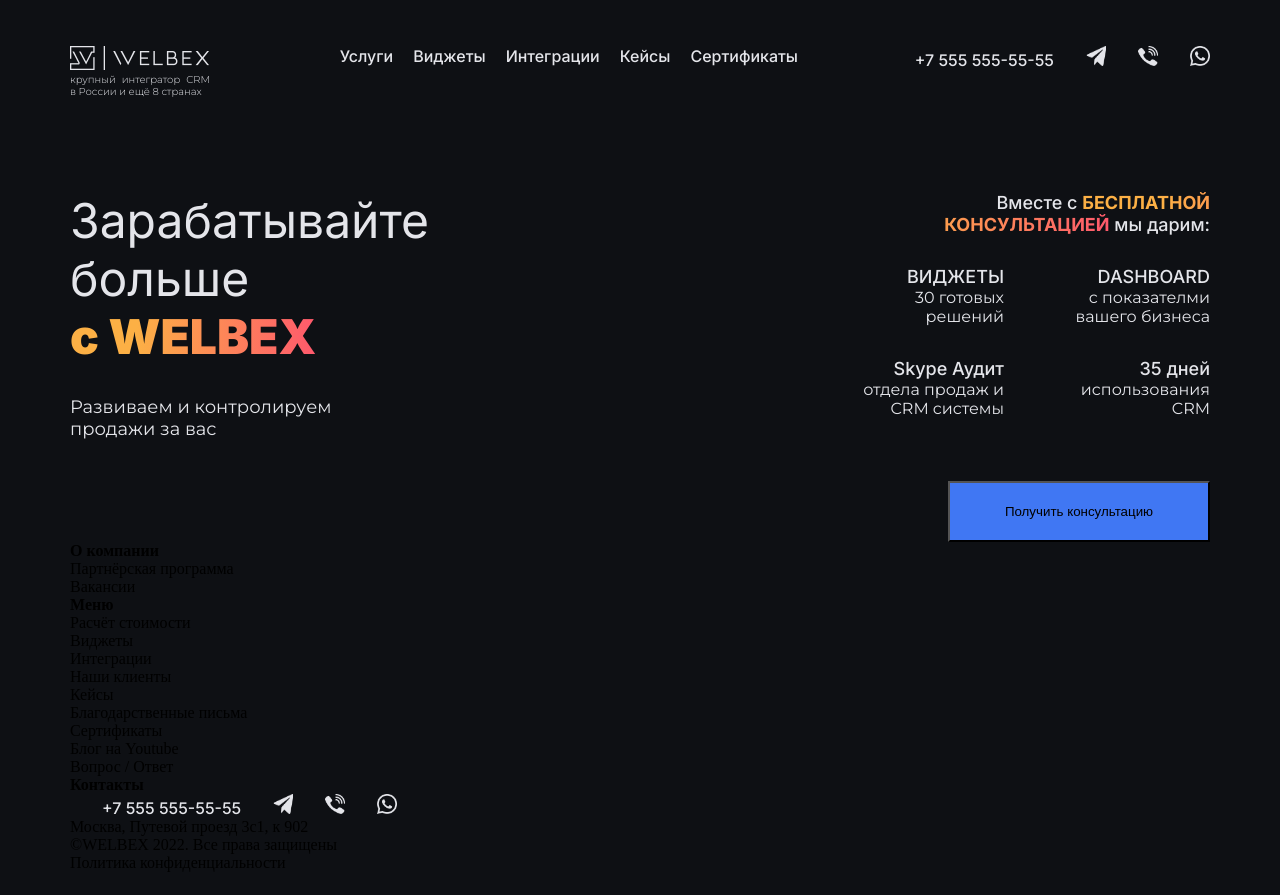
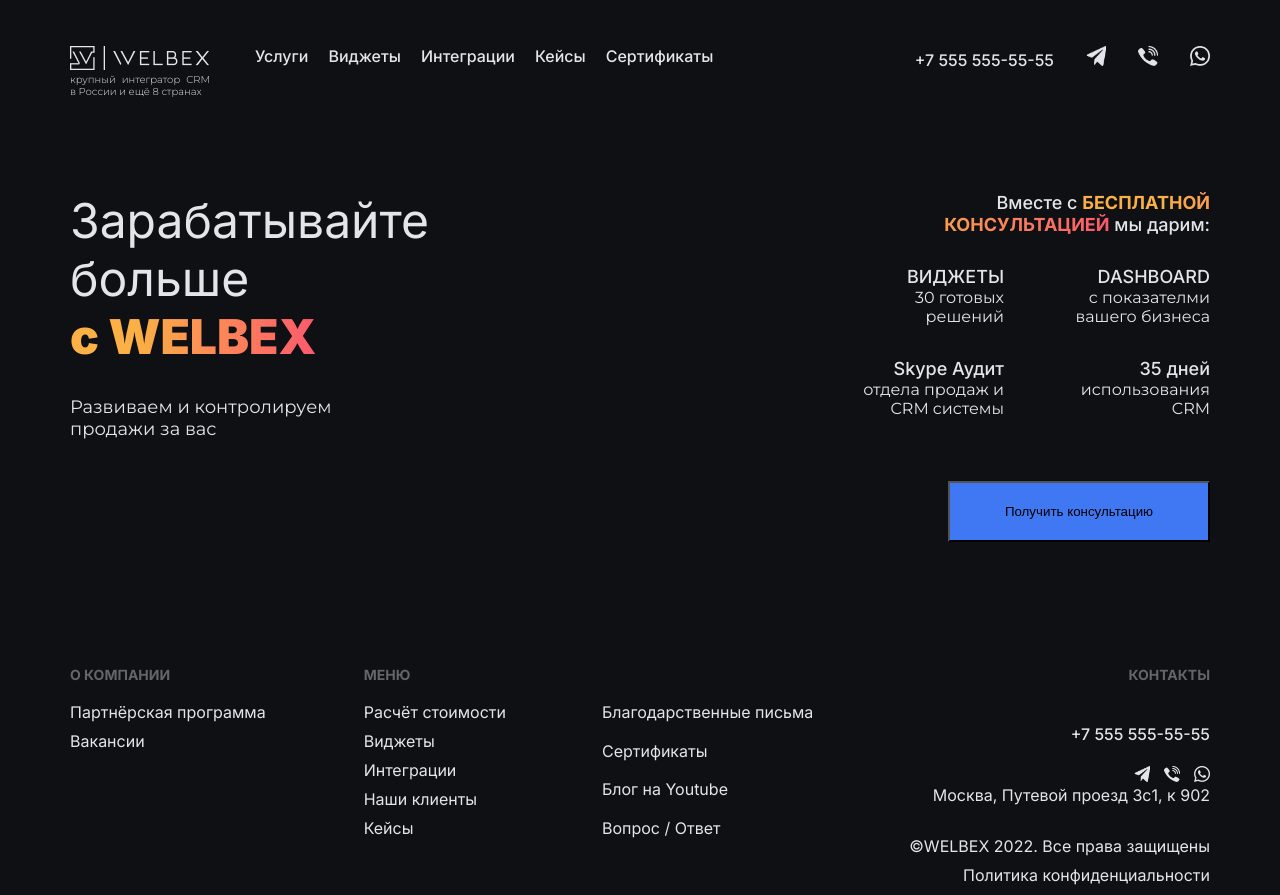
Before and after one commit to Lerts007/Page-by-layout_1, a React (Create React App) app: page / in a window 1280 px wide. Before the commit the page ends 872 px from the top, so only its background shows below. Built offline with nearby package versions, Linux system fonts and the light colour scheme.

Commit message:
Работа с Footer

```diff
--- a/src/components/Footer.jsx
+++ b/src/components/Footer.jsx
@@ -1,18 +1,20 @@
-import React from 'react';
+import React from "react";
 import telegram from "../img/telegram.png";
 import whatsapp from "../img/whatsapp.png";
 import viber from "../img/viber.png";
+import "../css/Footer.css";
 
 const Footer = () => {
   return (
-    <div>
-      <div>
-        <h4>О компании</h4>
+    <footer>
+      <div class="company">
+        <h4>О КОМПАНИИ</h4>
         <p>Партнёрская программа</p>
         <p>Вакансии</p>
       </div>
+      <div class="menu">
+        <h4>МЕНЮ</h4>
         <div>
-        <h4>Меню</h4>
           <p>Расчёт стоимости</p>
           <p>Виджеты</p>
           <p>Интеграции</p>
@@ -23,10 +25,13 @@
           <p>Блог на Youtube</p>
           <p>Вопрос / Ответ</p>
         </div>
-      <div>
-        <h4>Контакты</h4>
-        <div id="contact_information">
+      </div>
+      <div class="contacts">
+        <h4>КОНТАКТЫ</h4>
+        <div class="contact_info">
           <a href="tel:+75555555555">+7 555 555-55-55</a>
+        </div>
+        <div class="contact_info">
           <a href="https://web.telegram.org">
             <img src={telegram} alt="telegram" />
           </a>
@@ -38,12 +43,12 @@
           </a>
         </div>
         <p>Москва, Путевой проезд 3с1, к 902</p>
-      </div>
         <div>
           <p>©WELBEX 2022. Все права защищены</p>
           <p>Политика конфиденциальности</p>
         </div>
       </div>
+    </footer>
   );
 };
 
--- a/src/css/App.css
+++ b/src/css/App.css
@@ -1,12 +1,19 @@
-@import url('https://fonts.googleapis.com/css2?family=Inter:wght@400;500;700;900&family=Montserrat:wght@300;400&display=swap');
+@import url("https://fonts.googleapis.com/css2?family=Inter:wght@400;500;700;900&family=Montserrat:wght@300;400&display=swap");
 * {
   margin: 0;
   padding: 0;
   box-sizing: border-box;
 }
-
+html,
 body {
   display: flex;
+  height: 100%;
   justify-content: center;
   background: #0e1014;
 }
+
+.app {
+  min-height: 100%;
+  display: flex;
+  flex-direction: column;
+}
--- a/src/css/Content.css
+++ b/src/css/Content.css
@@ -1,4 +1,6 @@
 #content {
+  flex: 1 1 auto;
+
   margin-top: 94px;
   display: flex;
   justify-content: space-between;
@@ -15,7 +17,7 @@
   color: #e4e5ea;
 }
 
-.gradient{
+.gradient {
   background: linear-gradient(92deg, #fcb045 27.14%, #ff3f78 121.36%, #e4e5ea);
   -webkit-background-clip: text;
   -webkit-text-fill-color: transparent;
@@ -26,7 +28,7 @@
   display: table;
 }
 
-#content-left p  {
+#content-left p {
   width: 275px;
 
   margin-top: 30px;
@@ -38,7 +40,7 @@
   color: #e4e5ea;
 }
 
-#content-right{
+#content-right {
   width: 500px;
 
   display: flex;
@@ -48,7 +50,7 @@
   text-align: right;
 }
 
-#content-right h2{
+#content-right h2 {
   width: 291px;
 
   color: #e4e5ea;
@@ -59,7 +61,7 @@
   line-height: 22px;
 }
 
-#content-right .gradient{
+#content-right .gradient {
   font-weight: 700;
 }
 
@@ -71,7 +73,7 @@
   color: #e4e5ea;
 }
 
-#content-right p{
+#content-right p {
   height: 40px;
   font-family: Montserrat;
   font-weight: 400;
@@ -80,28 +82,28 @@
   color: #e4e5ea;
 }
 
-.gift{
+.gift {
   text-align: right;
   display: flex;
   justify-content: flex-end;
   flex-wrap: wrap;
 }
 
-.gift-block{
+.gift-block {
   width: 170px;
   margin-top: 30px;
   margin-left: 36px;
 }
 
-button{
+button {
   width: 262px;
   height: 61px;
 
   margin-top: 61px;
-  background: #4077F3;
+  background: #4077f3;
 }
 
-button:hover{
+button:hover {
   border: 2px solid #634040;
 }
 
--- /dev/null
+++ b/src/css/Footer.css
@@ -0,0 +1,83 @@
+footer {
+  margin-top: 124px;
+  display: flex;
+  justify-content: space-between;
+
+  color: #e4e5ea;
+}
+
+footer h4 {
+  color: #656566;
+
+  margin-bottom: 20px;
+
+  font-family: "Inter";
+  font-weight: 700;
+  font-size: 14px;
+  line-height: 17px;
+}
+footer p {
+  margin-bottom: 10px;
+  font-family: "Inter";
+  font-weight: 400;
+  font-size: 16px;
+  line-height: 19px;
+}
+
+.company {
+  margin-right: 98px;
+}
+.menu {
+  flex: 1;
+}
+.menu div {
+  height: 145px;
+  flex: 1;
+
+  display: flex;
+  flex-wrap: wrap;
+  flex-direction: column;
+
+  justify-content: space-between;
+}
+
+.menu div p {
+  margin-right: 52px;
+}
+
+.contacts {
+  display: flex;
+  justify-content: right;
+  flex-direction: column;
+
+  text-align: right;
+}
+
+.contacts a {
+  margin-top: 22px;
+}
+
+.contacts div {
+  margin-top: 22px;
+}
+
+.contact_info a {
+  width: 143px;
+  height: 19px;
+  margin-left: 14px;
+
+  font-family: Inter;
+  font-style: normal;
+  font-weight: 500;
+  font-size: 16px;
+  line-height: 19px;
+  text-align: right;
+
+  color: #e4e5ea;
+
+  text-decoration: none;
+}
+.contact_info img {
+  width: 16px;
+  height: 16px;
+}
--- a/src/css/Header.css
+++ b/src/css/Header.css
@@ -23,6 +23,10 @@
 #logo_welbex img {
   width: 140px;
   height: 24px;
+}
+
+#menu {
+  flex: 1;
 }
 
 #menu a {
```
Lines whose indentation alone changed are shown as unchanged.
